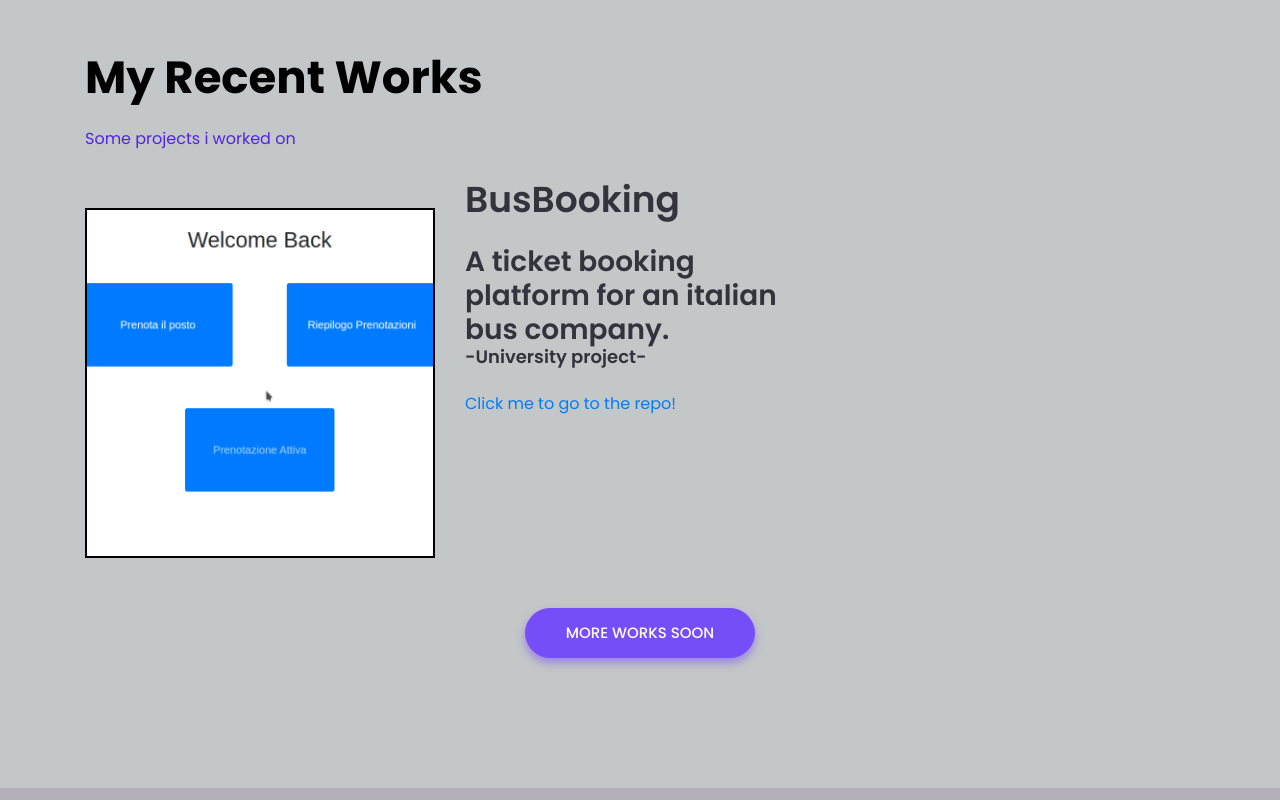
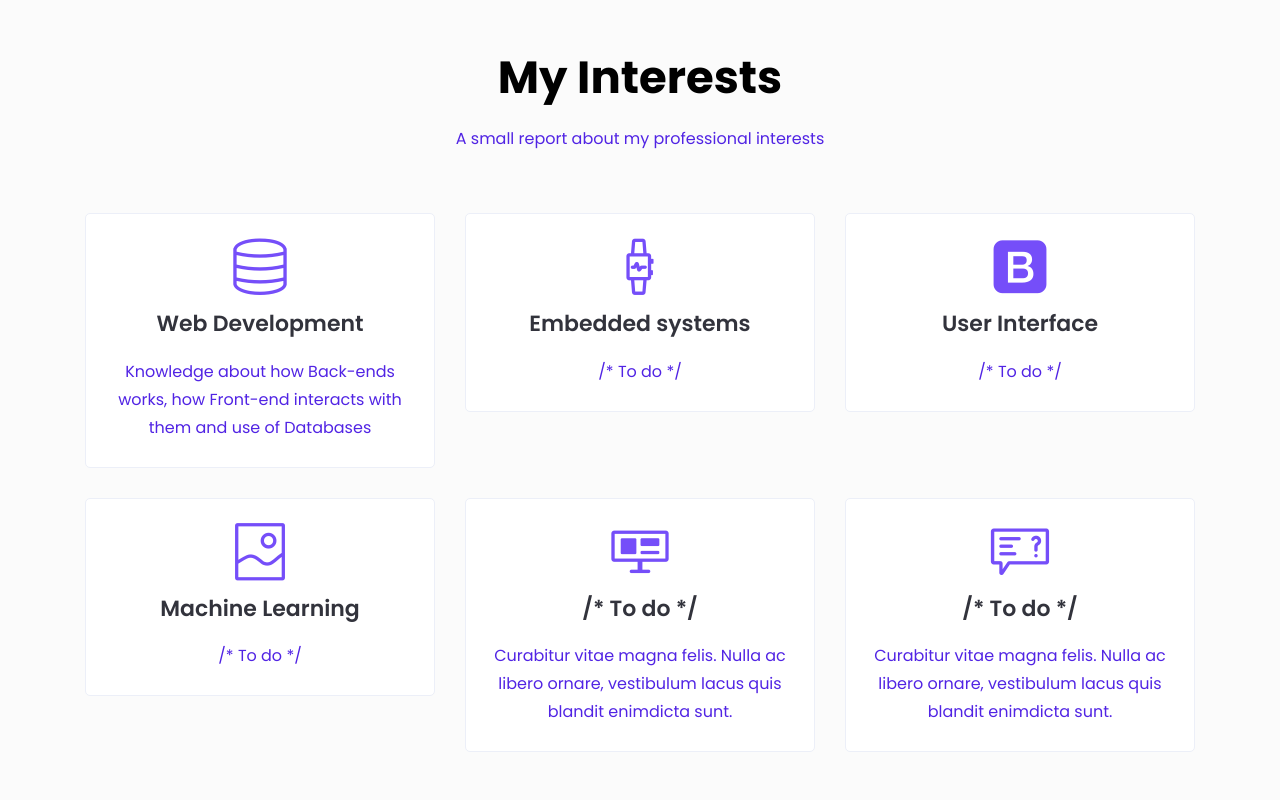
Before and after one commit to FedericoTardivo/federicotardivo.github.io, a plain HTML site: page index.html in a window 1280 px wide. Shown: the part 1580-2380 px from the top of the page. Drawn offline with Linux system fonts and the light colour scheme; files whose address does not match are found by name.

Commit message:
added interests

```diff
--- a/index.html
+++ b/index.html
@@ -83,7 +83,7 @@
                                 <ul class="navbar-nav ml-auto">
                                     <li class="nav-item active"><a class="page-scroll" href="#home">Home</a></li>
                                     <li class="nav-item"><a class="page-scroll" href="#about">About</a></li>
-                                    <!-- <li class="nav-item"><a class="page-scroll" href="#service">Services</a></li> -->
+                                    <li class="nav-item"><a class="page-scroll" href="#service">Interests</a></li>
                                     <li class="nav-item"><a class="page-scroll" href="#work">Portfolio</a></li>
                                     <!-- <li class="nav-item"><a class="page-scroll" href="#blog">Blog</a></li> -->
                                     <li class="nav-item"><a class="page-scroll" href="#contact">Contact</a></li>
@@ -300,6 +300,91 @@
 
     <!--====== ABOUT PART ENDS ======-->
 
+    <!--====== SERVICES PART START ======-->
+
+    <section id="service" class="services-area gray-bg pt-125 pb-130">
+        <div class="container">
+            <div class="row justify-content-center">
+                <div class="col-lg-8">
+                    <div class="section-title text-center pb-30">
+                        <h2 class="title">My Interests</h2>
+                        <p>A small report about my professional interests</p>
+                    </div> <!-- section title -->
+                </div>
+            </div> <!-- row -->
+            <div class="row justify-content-center">
+                <div class="col-lg-4 col-md-6 col-sm-8">
+                    <div class="single-service text-center mt-30">
+                        <div class="service-icon">
+                            <i class="lni-database"></i>
+                        </div>
+                        <div class="service-content">
+                            <h4 class="service-title"><a href="#">Web Development</a></h4>
+                            <p>Knowledge about how Back-ends works, how Front-end interacts with them and use of Databases</p>
+                        </div>
+                    </div> <!-- single service -->
+                </div>
+                <div class="col-lg-4 col-md-6 col-sm-8">
+                    <div class="single-service text-center mt-30">
+                        <div class="service-icon">
+                            <i class="lni-heart-monitor"></i>
+                        </div>
+                        <div class="service-content">
+                            <h4 class="service-title"><a href="#">Embedded systems</a></h4>
+                            <p>/* To do */</p>
+                        </div>
+                    </div> <!-- single service -->
+                </div>
+                <div class="col-lg-4 col-md-6 col-sm-8">
+                    <div class="single-service text-center mt-30">
+                        <div class="service-icon">
+                            <i class="lni-bootstrap"></i>
+                        </div>
+                        <div class="service-content">
+                            <h4 class="service-title"><a href="#">User Interface</a></h4>
+                            <p>/* To do */</p>
+                        </div>
+                    </div> <!-- single service -->
+                </div>
+                <div class="col-lg-4 col-md-6 col-sm-8">
+                    <div class="single-service text-center mt-30">
+                        <div class="service-icon">
+                            <i class="lni-image"></i>
+                        </div>
+                        <div class="service-content">
+                            <h4 class="service-title"><a href="#">Machine Learning</a></h4>
+                            <p>/* To do */</p>
+                        </div>
+                    </div> <!-- single service -->
+                </div>
+                <div class="col-lg-4 col-md-6 col-sm-8">
+                    <div class="single-service text-center mt-30">
+                        <div class="service-icon">
+                            <i class="lni-website"></i>
+                        </div>
+                        <div class="service-content">
+                            <h4 class="service-title"><a href="#">/* To do */</a></h4>
+                            <p>Curabitur vitae magna felis. Nulla ac libero ornare, vestibulum lacus quis blandit enimdicta sunt.</p>
+                        </div>
+                    </div>
+                </div>
+                <div class="col-lg-4 col-md-6 col-sm-8">
+                    <div class="single-service text-center mt-30">
+                        <div class="service-icon">
+                            <i class="lni-support"></i>
+                        </div>
+                        <div class="service-content">
+                            <h4 class="service-title"><a href="#">/* To do */</a></h4>
+                            <p>Curabitur vitae magna felis. Nulla ac libero ornare, vestibulum lacus quis blandit enimdicta sunt.</p>
+                        </div>
+                    </div>
+                </div>
+            </div> <!-- row -->
+        </div> <!-- container -->
+    </section>
+
+    <!--====== SERVICES PART ENDS ======-->
+
     <!--====== WORK PART START ======-->
 
     <section id="work" class="work-area pt-125 pb-130 tardivo2-bg">
```
Also changed, not shown: index_original.html (renamed from backupFolder/index.html).
